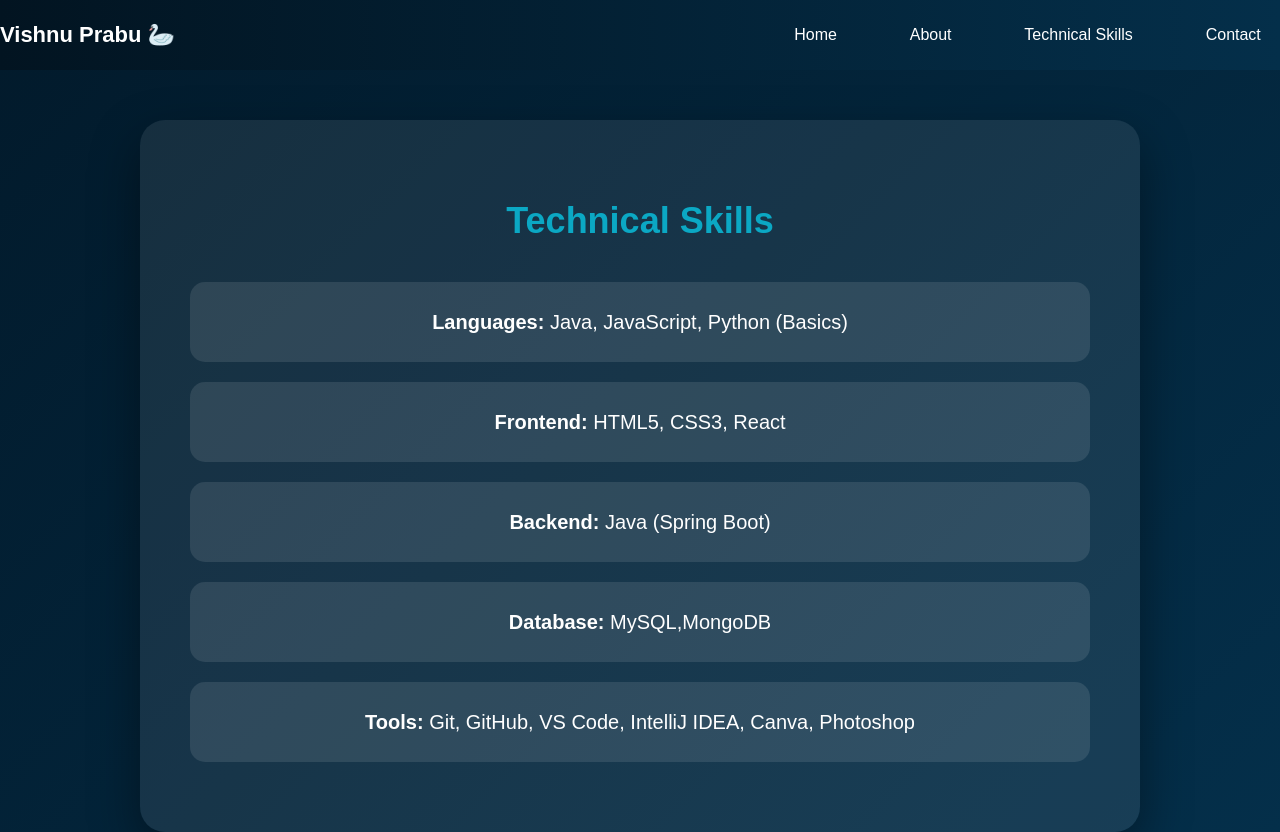
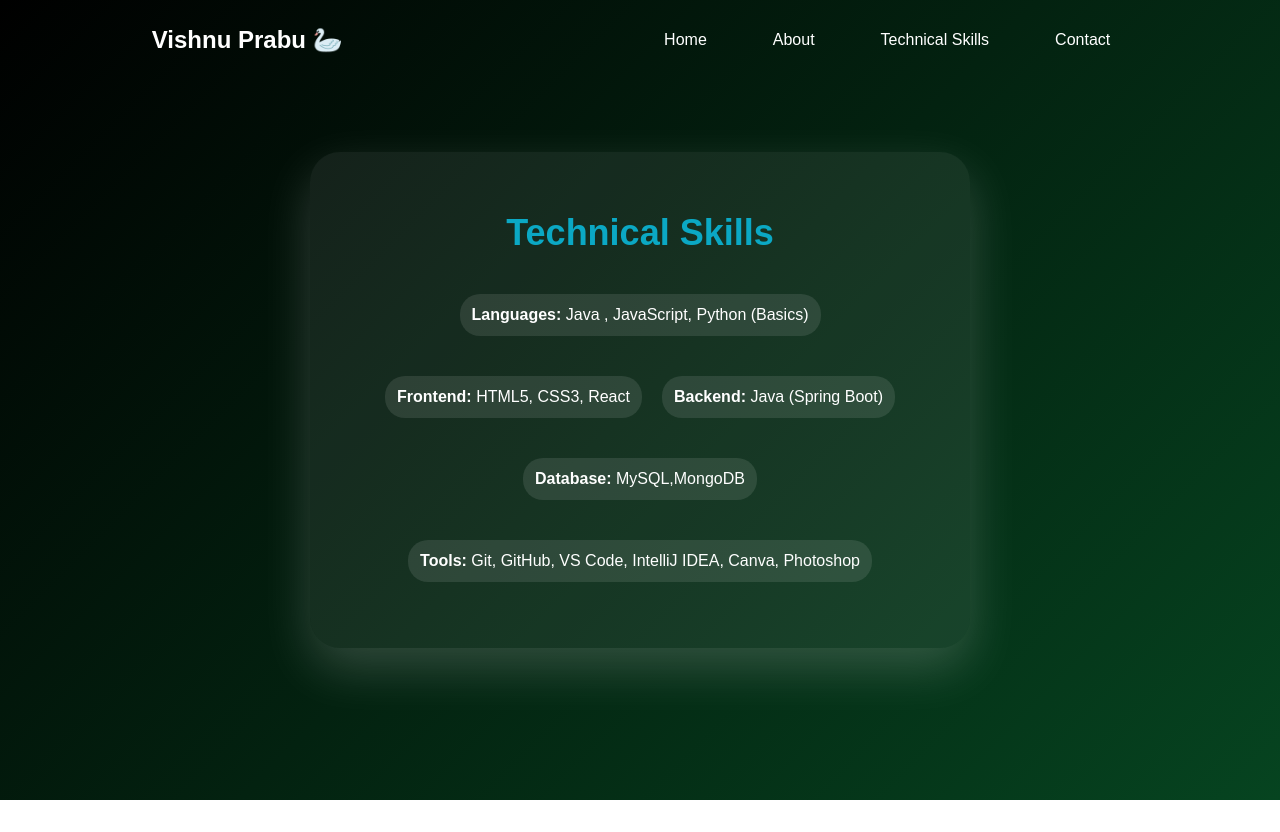
Before and after one commit to VishnuPrabhu26/Vishnuprabhu-portfolio, a plain HTML site: page skills.html in a window 1280 px wide. After the commit the page ends 800 px from the top, so only its background shows below. Drawn offline with Linux system fonts and the light colour scheme.

Commit message:
Updated file section

```diff
--- a/skills.html
+++ b/skills.html
@@ -7,69 +7,72 @@
 
 
   <style>
-    /* ===== RESET ===== */
 body {
   margin: 0;
   font-family: Arial, sans-serif;
-      background: linear-gradient(135deg, #021a2b, #042f4a);
+  height: 100vh;   /* ✅ lock body to viewport height */
+  background: linear-gradient(135deg,
+#000000,    #064420);
+
+  background-size: cover;
+  background-attachment: fixed;
   color: white;
+  overflow: hidden;   /* ✅ prevent scrolling */
 }
 
 /* ===== NAVBAR ===== */
 .navbar {
+  width: 100%;
+  height: 80px;
+  padding: 20 50px;
+  display: flex;
+  justify-content: space-around;
+  align-items: center;
   position: fixed;
   top: 0;
   left: 0;
-      width: 100%;
-      height: 70px;
-      background: linear-gradient(90deg, #021421, #042f4a);
+  z-index: 1000;
+  background: transparent;
+}
+.logo {
+  font-size: 1.5rem;
+  font-weight: bold;
+  color: white;
+}
+.nav-links {
   display: flex;
   align-items: center;
-      justify-content: space-between;
-      padding: 20 50px;
-      z-index: 1000;
+  gap: 30px;
 }
-    .contact{
-      margin-right: auto;
+.nav-links a {
+  padding: 8px 18px;
+  text-decoration: none;
+  color: #ffffff;
+  border-radius: 20px;
+  transition: 0.3s ease;
+}
+.nav-links a:hover {
+  background: #ffffff;
+  color: #000;
 }
 
-    .logo {
-      font-size: 22px;
-      font-weight: bold;
-    }
-
-    .nav-links a {
-      margin-left: 30px;
-      text-decoration: none;
-      color: #ffffff;
-      font-size: 16px;
-      padding: 0.5rem 1.2rem;
-      border-radius: 20px;
-      transition: 0.3s;
-    }
-
-    .nav-links a:hover {
-      background-color: #ffffff;
-      color:black;
-    }
-
-    /* ===== PAGE SPACE ===== */
+/* ===== PAGE CONTENT ===== */
 .page-content {
-      padding-top: 120px;
+  height: 100vh;   /* ✅ full screen */
   display: flex;
   justify-content: center;
   align-items: center;
 }
 
-    /* ===== SKILLS SECTION ===== */
 .skills-box {
   width: 80%;
-      max-width: 900px;
+  max-width: 600px;
   background: rgba(255, 255, 255, 0.08);
-      padding: 50px;
-      border-radius: 25px;
-      box-shadow: 0 20px 50px rgba(0,0,0,0.4);
+  padding: 30px;
+  border-radius: 30px;
+  box-shadow: 0 20px 50px rgba(255, 255, 255, 0.185);
   text-align: center;
+  animation: fadeIn 1.5s ease-in-out;
 }
 
 .skills-title {
@@ -77,31 +80,42 @@
   margin-bottom: 40px;
   color: #0ba8c4;
 }
-
 .skills-list {
   list-style: none;
   padding: 0;
-      font-size: 20px;
-      line-height: 2.2;
+  display: flex;              /* ✅ flex layout */
+  flex-wrap: wrap;            /* ✅ wrap items to next line */
+  justify-content: center;    /* ✅ center them */
+  gap: 20px;                  /* ✅ spacing between circles */
 }
 
 .skills-list li {
   margin-bottom: 20px;
-      padding: 18px;
-      border-radius: 15px;
+  padding: 12px;
+  border-radius: 20px;
   background: rgba(255,255,255,0.1);
-      transition: 0.3s;
+  transition: transform 0.3s ease, background 0.3s ease;
 }
 
 .skills-list li:hover {
-      background: rgba(0, 217, 255, 0.25);
+  background: #2cc1db;
+  color: #021421;
+  transform: scale(1.05);
 }
+
+/* ===== ANIMATIONS ===== */
+@keyframes fadeIn {
+  from { opacity: 0; transform: translateY(30px); }
+  to { opacity: 1; transform: translateY(0); }
+}
+
+
   </style>
 </head>
 
 <body>
 
-  <!-- ===== NAVBAR ===== -->
+
   <nav class="navbar">
     <div class="logo">Vishnu Prabu 🦢</div>
     <div class="nav-links">
@@ -118,7 +132,7 @@
       <h2 class="skills-title">Technical Skills</h2>
 
       <ul class="skills-list">
-        <li><strong>Languages:</strong> Java, JavaScript, Python (Basics)</li>
+        <li><strong>Languages:</strong> Java , JavaScript, Python (Basics)</li>
         <li><strong>Frontend:</strong> HTML5, CSS3, React</li>
         <li><strong>Backend:</strong> Java (Spring Boot)</li>
         <li><strong>Database:</strong> MySQL,MongoDB</li>
```
Also changed, not shown: about.html (+21 -19 lines), contact.html (+8 -10 lines), index.html (+44 -16 lines), resum.html (+1 -1 lines), images/icons8-java-50.png (added). Lines whose indentation alone changed are shown as unchanged.
